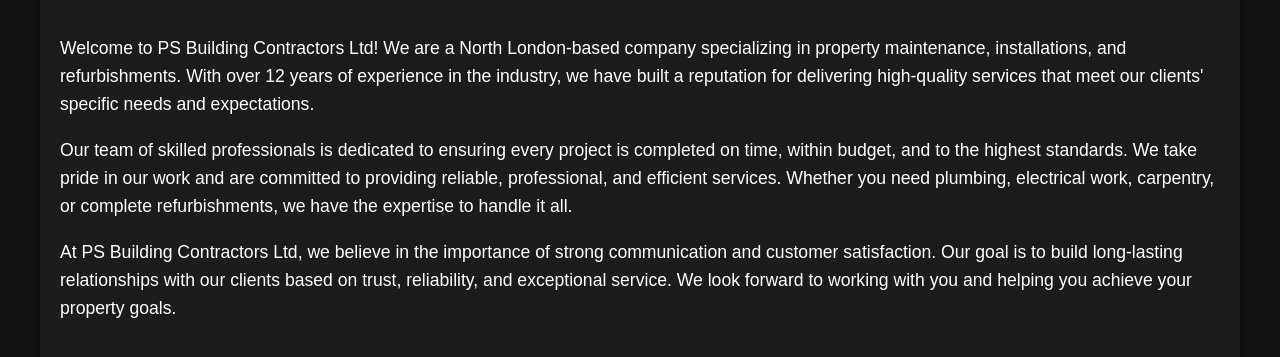
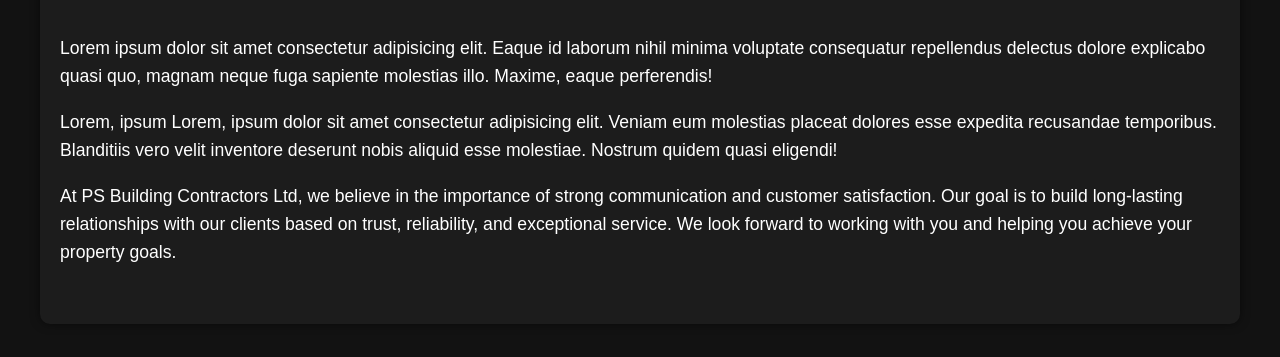
Before and after one commit to NitroZeuss/myself, a plain HTML site: page about.html in a window 1280 px wide. Shown: the part 717-1074 px from the top of the page. Drawn offline with Linux system fonts and the light colour scheme.

Commit message:
modified about.html

```diff
--- a/about.html
+++ b/about.html
@@ -86,8 +86,8 @@
 
     <div class="about-content">
         <h2>About Us</h2>
-        <p>Welcome to PS Building Contractors Ltd! We are a North London-based company specializing in property maintenance, installations, and refurbishments. With over 12 years of experience in the industry, we have built a reputation for delivering high-quality services that meet our clients' specific needs and expectations.</p>
-        <p>Our team of skilled professionals is dedicated to ensuring every project is completed on time, within budget, and to the highest standards. We take pride in our work and are committed to providing reliable, professional, and efficient services. Whether you need plumbing, electrical work, carpentry, or complete refurbishments, we have the expertise to handle it all.</p>
+        <p>Lorem ipsum dolor sit amet consectetur adipisicing elit. Eaque id laborum nihil minima voluptate consequatur repellendus delectus dolore explicabo quasi quo, magnam neque fuga sapiente molestias illo. Maxime, eaque perferendis!</p>
+        <p>Lorem, ipsum Lorem, ipsum dolor sit amet consectetur adipisicing elit. Veniam eum molestias placeat dolores esse expedita recusandae temporibus. Blanditiis vero velit inventore deserunt nobis aliquid esse molestiae. Nostrum quidem quasi eligendi!</p>
         <p>At PS Building Contractors Ltd, we believe in the importance of strong communication and customer satisfaction. Our goal is to build long-lasting relationships with our clients based on trust, reliability, and exceptional service. We look forward to working with you and helping you achieve your property goals.</p>
     </div>
 </div>
```
